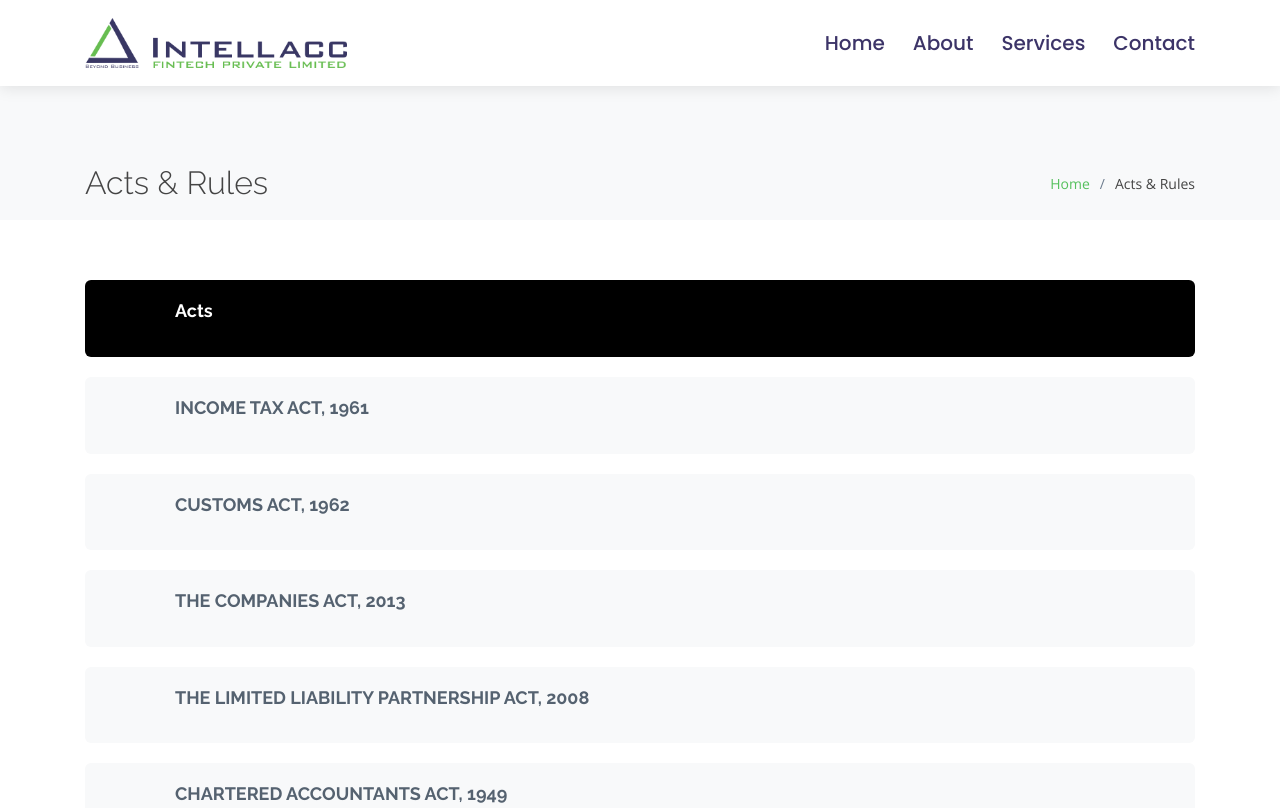
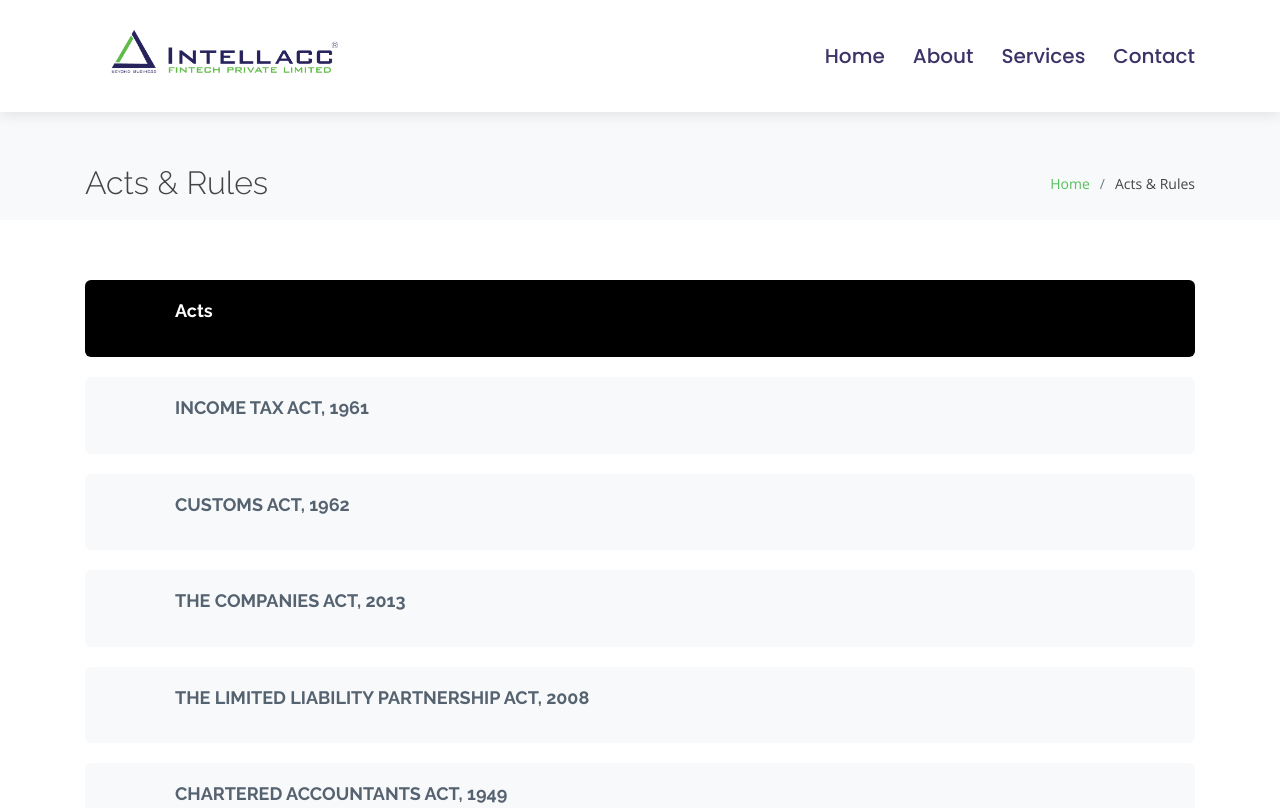
Before and after one commit to Ajith-cu/Intellacc, a plain HTML site: page Acts&Rules.html in a window 1280 px wide. Shown: the top 808 px of the page. Drawn offline with nearby package versions, Linux system fonts and the light colour scheme.

Commit message:
image changed

```diff
--- a/Acts&Rules.html
+++ b/Acts&Rules.html
@@ -53,7 +53,7 @@
         <!-- <h1 class="logo"><a href="index.html">CH - ASSOCIATES</a></h1> -->
         <!-- Uncomment below if you prefer to use an image logo -->
         <a href="index.html" class="logo"
-          ><img src="assets/img/intellacc.png" alt="" class="img-fluid"
+          ><img src="assets/img/intellacc transpaernt-03.png" alt="" class="img-fluid"
         /></a>
 
         <nav class="nav-menu d-none d-lg-block ml-auto">
--- a/assets/css/style.css
+++ b/assets/css/style.css
@@ -95,7 +95,7 @@ h6 {
 }
 
 #header .logo img {
-  max-height: 50px;
+  max-height: 80px;
 }
 
 @media (max-width: 992px) {
```
Also changed, not shown: UsefulLinks.html (+1 -1 lines), contact.html (+1 -1 lines), index.html (+1 -1 lines), services.html (+1 -1 lines), assets/img/intellacc transpaernt-03.png (added).
